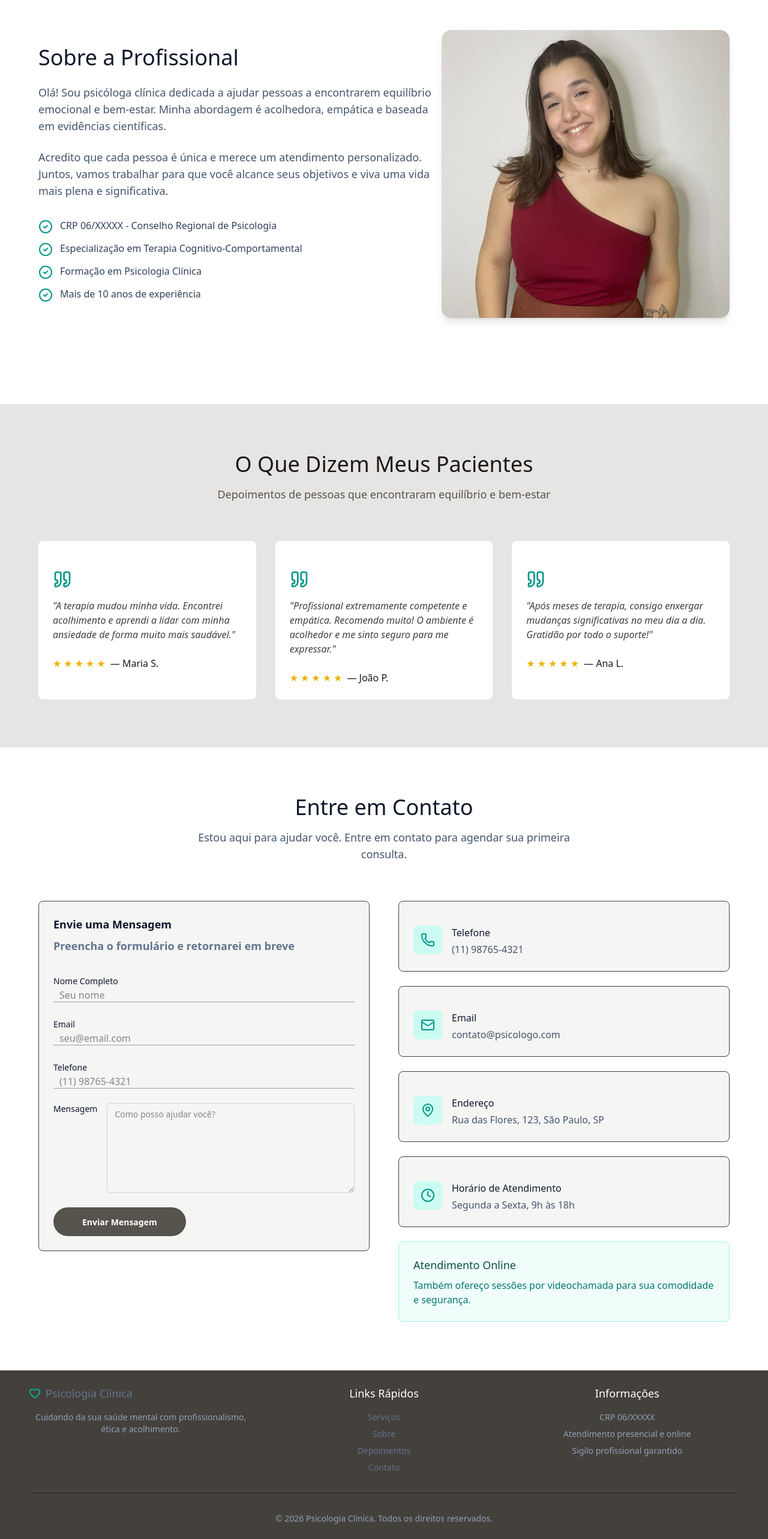
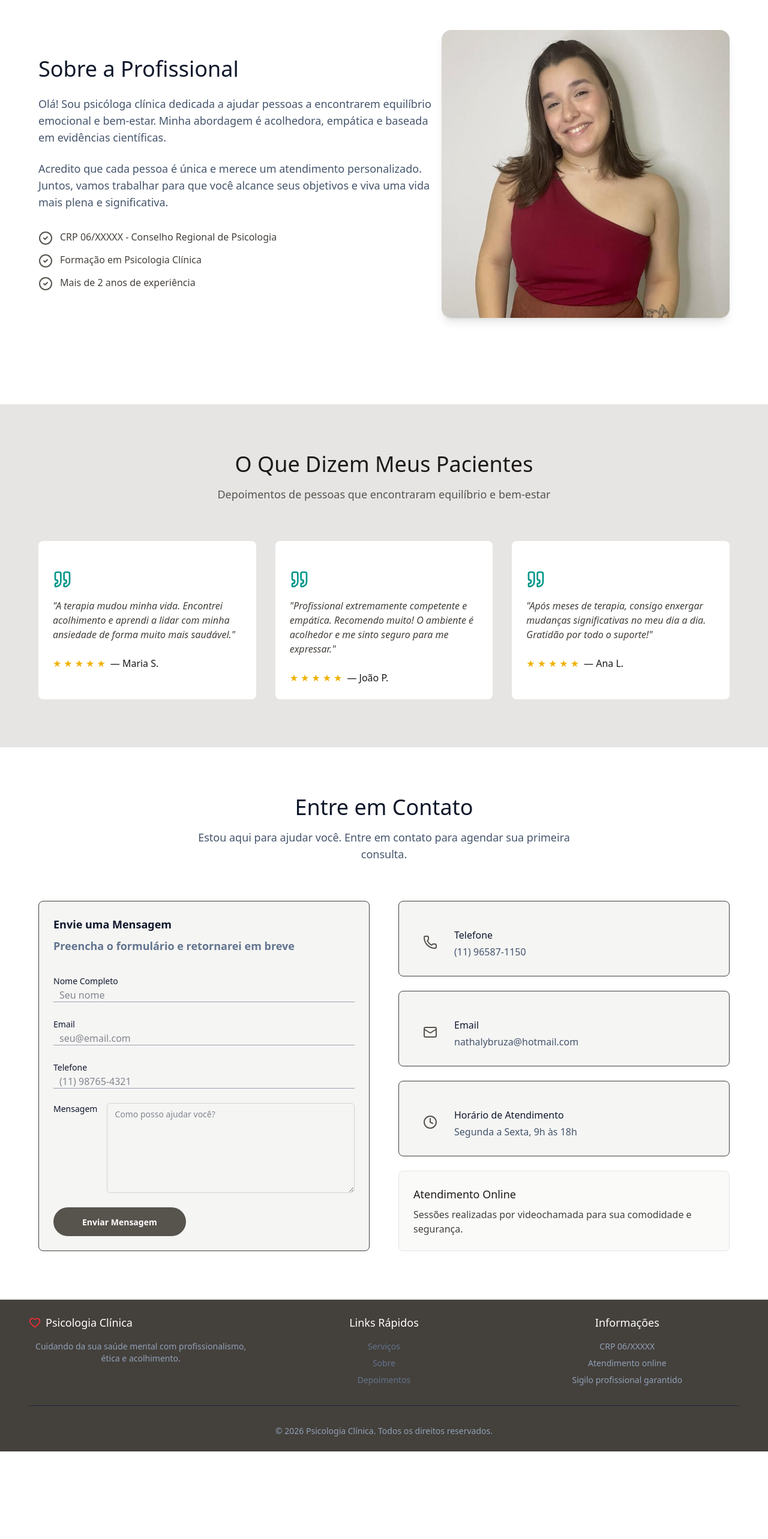
Before and after one commit to DanBrasil/Landing_Page, a Next.js app: page / in a window 1280 px wide. Shown: the part 1352-3918 px from the top of the page at 60% size. After the commit the page ends 3772 px from the top, so only its background shows below. Built offline with nearby package versions, Linux system fonts and the light colour scheme.

Commit message:
fix correction css and build

```diff
--- a/src/app/globals.css
+++ b/src/app/globals.css
@@ -11,7 +11,9 @@
     --foreground: #ededed;
   }
 }
-
+html {
+  scroll-behavior: smooth;
+}
 body {
   background: var(--background);
   color: var(--foreground);
--- a/src/components/Contact.tsx
+++ b/src/components/Contact.tsx
@@ -10,25 +10,21 @@ import {
 import Input from "@/components_standard/input";
 import { Label } from "@/components_standard/Label";
 import { TextArea } from "@/components_standard/TextArea";
-import { Mail, Phone, MapPin, Clock } from "lucide-react";
+import { Mail, Phone, Clock } from "lucide-react";
 import { useState } from "react";
 
 const contactInfo = [
   {
     icon: Phone,
     title: "Telefone",
-    content: "(11) 98765-4321",
+    content: "(11) 96587-1150",
   },
   {
     icon: Mail,
     title: "Email",
-    content: "contato@psicologo.com",
+    content: "nathalybruza@hotmail.com",
   },
-  {
-    icon: MapPin,
-    title: "Endereço",
-    content: "Rua das Flores, 123, São Paulo, SP",
-  },
+
   {
     icon: Clock,
     title: "Horário de Atendimento",
@@ -160,9 +156,9 @@ const Contact = () => {
               return (
                 <Card key={index}>
                   <CardContent>
-                    <div className="flex items-start gap-4">
-                      <div className="w-12 h-12 bg-teal-100 rounded-lg flex items-center justify-center flex-shrink-0">
-                        <info.icon className="w-6 h-6 text-teal-600" />
+                    <div className="flex items-start gap-4 p-1">
+                      <div className="w-12 h-12 bg-stone-100 rounded-lg flex items-center justify-center flex-shrink-0">
+                        <info.icon className="w-6 h-6 text-stone-600" />
                       </div>
                       <div>
                         <h3 className="mb-1 text-slate-900">{info.title}</h3>
@@ -174,10 +170,12 @@ const Contact = () => {
               );
             })}
 
-            <div className="bg-teal-50 rounded-lg p-6 border border-teal-200">
-              <h3 className="text-lg mb-2 text-teal-900">Atendimento Online</h3>
-              <p className="text-teal-700">
-                Também ofereço sessões por videochamada para sua comodidade e
+            <div className="bg-stone-50 rounded-lg p-6 border border-stone-200">
+              <h3 className="text-lg mb-2 text-stone-900">
+                Atendimento Online
+              </h3>
+              <p className="text-stone-700">
+                Sessões realizadas por videochamada para sua comodidade e
                 segurança.
               </p>
             </div>
--- a/src/components/Footer.tsx
+++ b/src/components/Footer.tsx
@@ -6,8 +6,8 @@ export const Footer = () => {
       <div className="container mx-auto px-4 sm:px-6 lg:px-8">
         <div className="grid grid-cols-1 md:grid-cols-3 gap-8 mb-8">
           <div>
-            <h3 className="text-stone text-lg mb-4 flex items-center gap-2">
-              <Heart className="h-5 w-5 text-teal-500" />
+            <h3 className="text-white text-lg mb-4 flex items-center gap-2">
+              <Heart className="h-5 w-5 text-red-500" />
               Psicologia Clínica
             </h3>
             <p className="text-slate-400">
@@ -22,7 +22,7 @@ export const Footer = () => {
               <li>
                 <a
                   href="#servicos"
-                  className="hover:text-teal-400 transition-colors"
+                  className="hover:text-teal-400 transition-colors e"
                 >
                   Serviços
                 </a>
@@ -43,14 +43,6 @@ export const Footer = () => {
                   Depoimentos
                 </a>
               </li>
-              <li>
-                <a
-                  href="#contato"
-                  className="hover:text-teal-400 transition-colors"
-                >
-                  Contato
-                </a>
-              </li>
             </ul>
           </div>
 
@@ -58,7 +50,7 @@ export const Footer = () => {
             <h3 className="text-white text-lg mb-4">Informações</h3>
             <ul className="space-y-2 text-slate-400">
               <li>CRP 06/XXXXX</li>
-              <li>Atendimento presencial e online</li>
+              <li>Atendimento online</li>
               <li>Sigilo profissional garantido</li>
             </ul>
           </div>
--- a/src/components/Sessão.tsx
+++ b/src/components/Sessão.tsx
@@ -1,15 +1,15 @@
 import { CheckCircle2 } from "lucide-react";
 import Image from "next/image";
+import { Sections } from "./contsComponents";
 
 const Sessões = () => {
   const qualifications = [
     "CRP 06/XXXXX - Conselho Regional de Psicologia",
-    "Especialização em Terapia Cognitivo-Comportamental",
     "Formação em Psicologia Clínica",
-    "Mais de 10 anos de experiência",
+    "Mais de 2 anos de experiência",
   ];
   return (
-    <section className="py-20 bg-white">
+    <section id={Sections.SOBRE} className="py-20 bg-white">
       <div className="flex flex-row justify-between items-center w-full p-16">
         <div className="flex flex-col w-screen max-w-2xl order-2 lg:order-1">
           <h2 className="text-3xl sm:text-4xl mb-6 text-slate-900">
@@ -29,8 +29,8 @@ const Sessões = () => {
           <div className="space-y-3">
             {qualifications.map((qual, index) => (
               <div key={index} className="flex items-start gap-3">
-                <CheckCircle2 className="h-6 w-6 text-teal-600 flex-shrink-0 mt-0.5" />
-                <span className="text-slate-700">{qual}</span>
+                <CheckCircle2 className="h-6 w-6 text-stone-600 flex-shrink-0 mt-0.5" />
+                <span className="text-stone-700">{qual}</span>
               </div>
             ))}
           </div>
--- a/src/components/Sobre.tsx
+++ b/src/components/Sobre.tsx
@@ -1,9 +1,13 @@
 import { Card } from "@/components_standard/Card";
 import { Brain, Users, Heart, MessageCircle } from "lucide-react";
+import { Sections } from "./contsComponents";
 
 const Sobre = () => {
   return (
-    <section className="flex flex-col w-full h-full py-20 px-4 mx-auto text-center bg-stone-200">
+    <section
+      id={Sections.SERVICOS}
+      className="flex flex-col w-full h-full py-20 px-4 mx-auto text-center bg-stone-200"
+    >
       <div className="flex flex-col">
         <div className="text-center mb-16">
           <h2 className="text-3xl sm:text-4xl mb-4 text-stone-900">
--- a/src/components/comments.tsx
+++ b/src/components/comments.tsx
@@ -1,4 +1,5 @@
 import { Quote } from "lucide-react";
+import { Sections } from "./contsComponents";
 
 const Comments = () => {
   const testimonials = [
@@ -20,7 +21,7 @@ const Comments = () => {
   ];
 
   return (
-    <section className="py-20 bg-stone-200">
+    <section id={Sections.DEPOIMENTOS} className="py-20 bg-stone-200">
       <div className="container mx-auto px-4 sm:px-6 lg:px-8">
         <div className="text-center mb-16">
           <h2 className="text-3xl sm:text-4xl mb-4 text-stone-900">
--- /dev/null
+++ b/src/components/contsComponents.tsx
@@ -0,0 +1,6 @@
+export const Sections = {
+  SERVICOS: "servicos",
+  SOBRE: "sobre",
+  DEPOIMENTOS: "depoimentos",
+  CONTATO: "contato",
+} as const;
```
